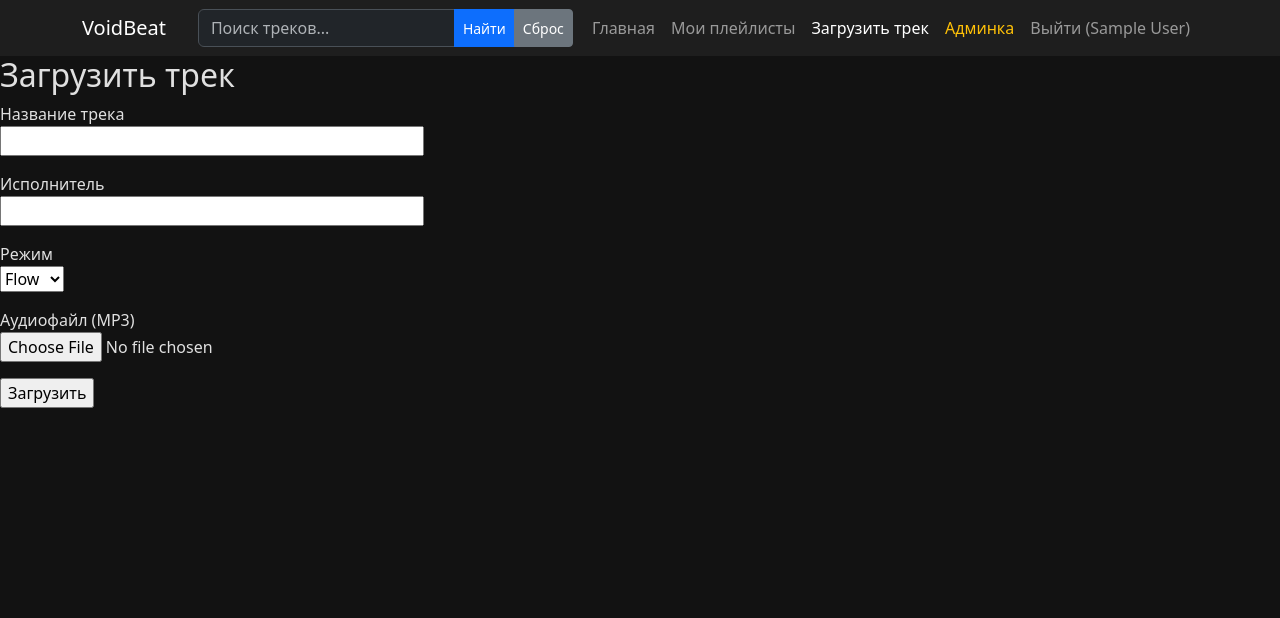
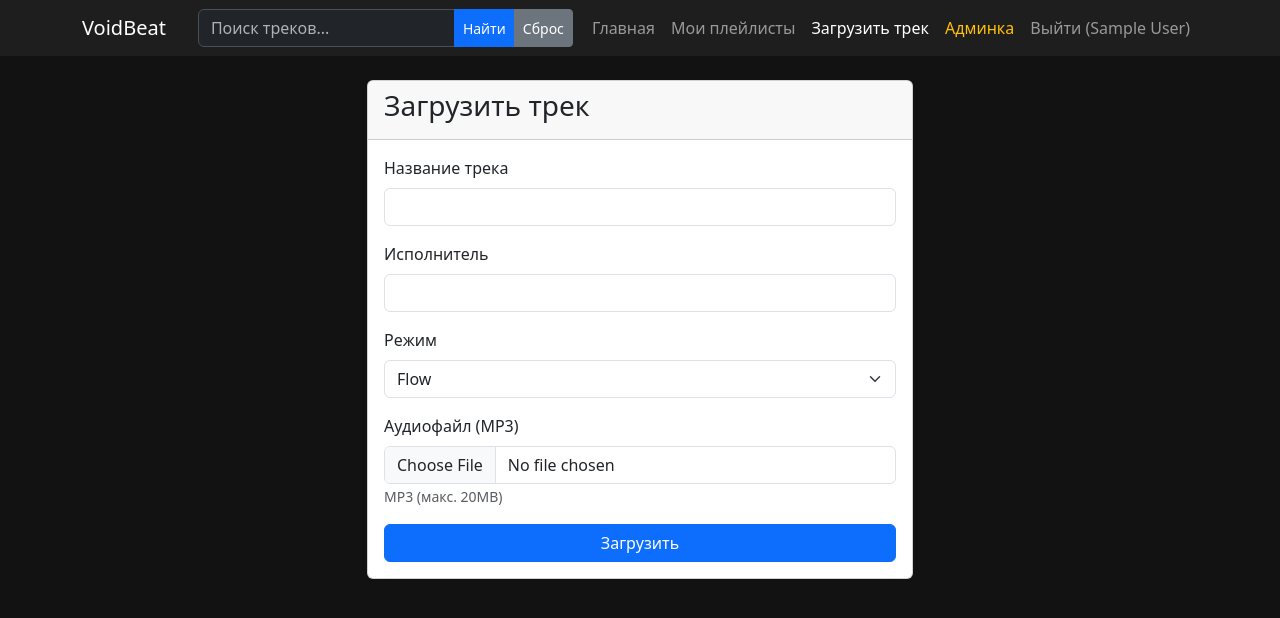
Before and after one commit to Arsionix/VoidBeat, a Flask app: page /upload in a window 1280 px wide. Shown: the top 618 px of the page. Run offline with Flask 3, Linux system fonts and the light colour scheme; a user stored in the database is signed in; tables that the repository leaves empty hold one stand-in row (values such as "Sample post"); some libraries are stand-ins or nearby versions.

Commit message:
style: добавлен дизайн страницы загрузки треков

```diff
--- a/templates/upload.html
+++ b/templates/upload.html
@@ -1,33 +1,46 @@
 {% extends "base.html" %}
 
 {% block content %}
-<h2>Загрузить трек</h2>
+<div class="container mt-4">
+    <div class="row">
+        <div class="col-md-6 mx-auto">
+            <div class="card">
+                <div class="card-header">
+                    <h3>Загрузить трек</h3>
+                </div>
+                <div class="card-body">
+                    <form method="POST" enctype="multipart/form-data">
+                        {{ form.hidden_tag() }}
 
-<form method="POST" enctype="multipart/form-data">
-    {{ form.hidden_tag() }}
+                        <div class="mb-3">
+                            {{ form.title.label(class="form-label") }}
+                            {{ form.title(class="form-control") }}
+                        </div>
 
-    <p>
-        {{ form.title.label }}<br>
-        {{ form.title(size=40) }}
-    </p>
+                        <div class="mb-3">
+                            {{ form.artist.label(class="form-label") }}
+                            {{ form.artist(class="form-control") }}
+                        </div>
 
-    <p>
-        {{ form.artist.label }}<br>
-        {{ form.artist(size=40) }}
-    </p>
+                        <div class="mb-3">
+                            {{ form.mode.label(class="form-label") }}
+                            {{ form.mode(class="form-select") }}
+                        </div>
 
-    <p>
-        {{ form.mode.label }}<br>
-        {{ form.mode() }}
-    </p>
+                        <div class="mb-3">
+                            {{ form.audio_file.label(class="form-label") }}
+                            {{ form.audio_file(class="form-control") }}
+                            <small class="text-muted">MP3 (макс. 20MB)</small>
+                        </div>
 
-    <p>
-        {{ form.audio_file.label }}<br>
-        {{ form.audio_file() }}
-    </p>
+                        <button type="submit" class="btn btn-primary w-100">
+                            Загрузить
+                        </button>
+                    </form>
+                </div>
+            </div>
+        </div>
+    </div>
+</div>
 
-    <p>
-        {{ form.submit() }}
-    </p>
-</form>
 {% endblock %}
```
